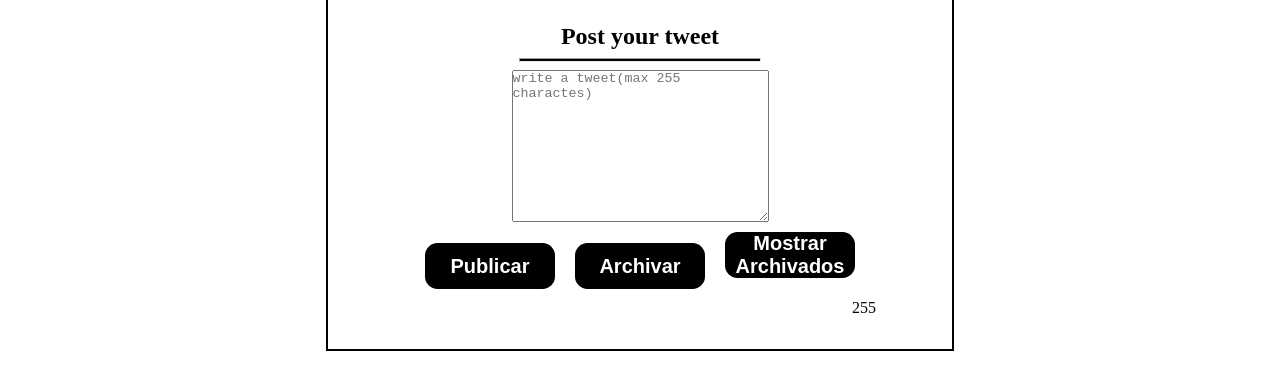
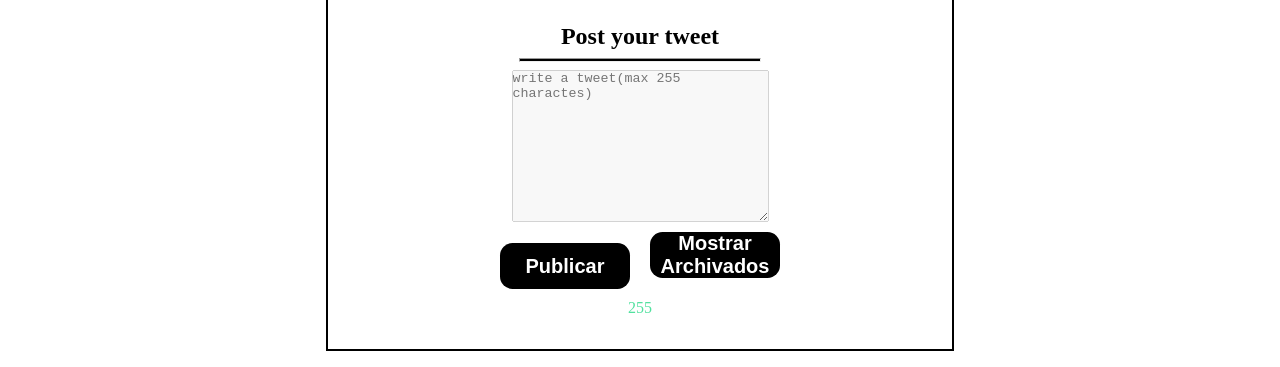
Before and after one commit to caro109/React_Curriculum, a React (Create React App) app: page /hooks in a window 1280 px wide. Shown: the part 416-783 px from the top of the page. Built offline with nearby package versions, Linux system fonts and the light colour scheme.

Commit message:
agregando cambios nuevos

```diff
--- a/src/App.css
+++ b/src/App.css
@@ -295,3 +295,11 @@ hr{
 .numberTweet{
   margin-left: 80%;
 }
+
+.charactersColor2{
+  color: #e41c1c;
+}
+
+.charactersColor{
+  color: #52E19F;
+}
--- a/src/components/ui/Hooks.jsx
+++ b/src/components/ui/Hooks.jsx
@@ -1,22 +1,31 @@
-import React from "react";
+import {useState,useEffect} from "react";
 
 export const Hooks = () =>{
 
+  const [characters, setcharacters] = useState("")
+  const [changeStyle, setchangeStyle] = useState('charactersColor')
 
+  useEffect(() => {
+    characters === 255 ? setchangeStyle ('charactersColor2') : setchangeStyle ('charactersColor');
+  }, [characters])
 
+  const clickCharacters = (e) =>{
+    setcharacters(e.target.value)
+
+  }
+  const sd = characters <=0
   return(
     <div className="tweetParentContainer">
       <h1>Tweet Generator</h1>
       <div className="containerTweet">
       <h2>Post your tweet</h2>
       <hr/>
-      <textarea name="" id="" cols="30" rows="10" placeholder="write a tweet(max 255 charactes)"></textarea>
+      <textarea name="" id="" cols="30" rows="10" placeholder="write a tweet(max 255 charactes)" onChange={clickCharacters} disabled={sd}></textarea>
       <div className="buttonContainer">
       <button className="buttonTweet">Publicar</button>
-      <button className="buttonTweet">Archivar</button>
       <button className="buttonTweet">Mostrar Archivados</button>
       </div>
-      <p className="numberTweet">255</p>
+      <p className={changeStyle}>{255-characters.length}</p>
       </div>
     </div>
   );
```
